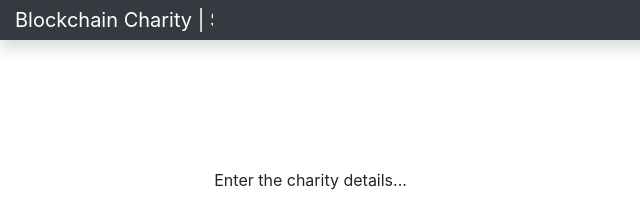
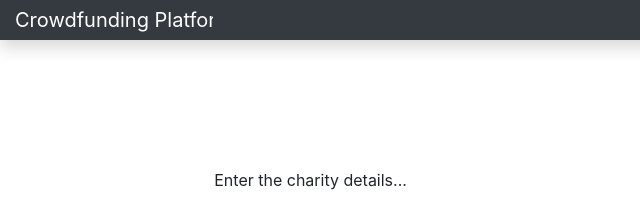
Before and after one commit to Keerti1234k/charity, a plain HTML site: page index.html in a window 1280 px wide. Shown: the top 205 px of the page, 0-640 px from the left. Drawn offline with nearby package versions, Linux system fonts and the light colour scheme; a script that the page names is missing.

Commit message:
Update index.html

```diff
--- a/index.html
+++ b/index.html
@@ -44,7 +44,7 @@
 	<body>
 
 		<nav class = "navbar navbar-dark fixed-top bg-dark flex-md-nowrap p-0 shadow">
-		<a class="navbar-brand col-sm-3 col-md-2 mr-0" href="https://metamask.io/" target="_blank">Blockchain Charity | SDP</a>
+		<a class="navbar-brand col-sm-3 col-md-2 mr-0" href="https://metamask.io/" target="_blank">Crowdfunding Platform | SDP</a>
 		<ul class = "navbar-nav px-3">
 			<li class = "nav-item text-npwrap d-none d-sm-none d-sm-block">
 				<small><a class = "nav-link" href = "#"><soan id = "account"></span></a></small>
```
